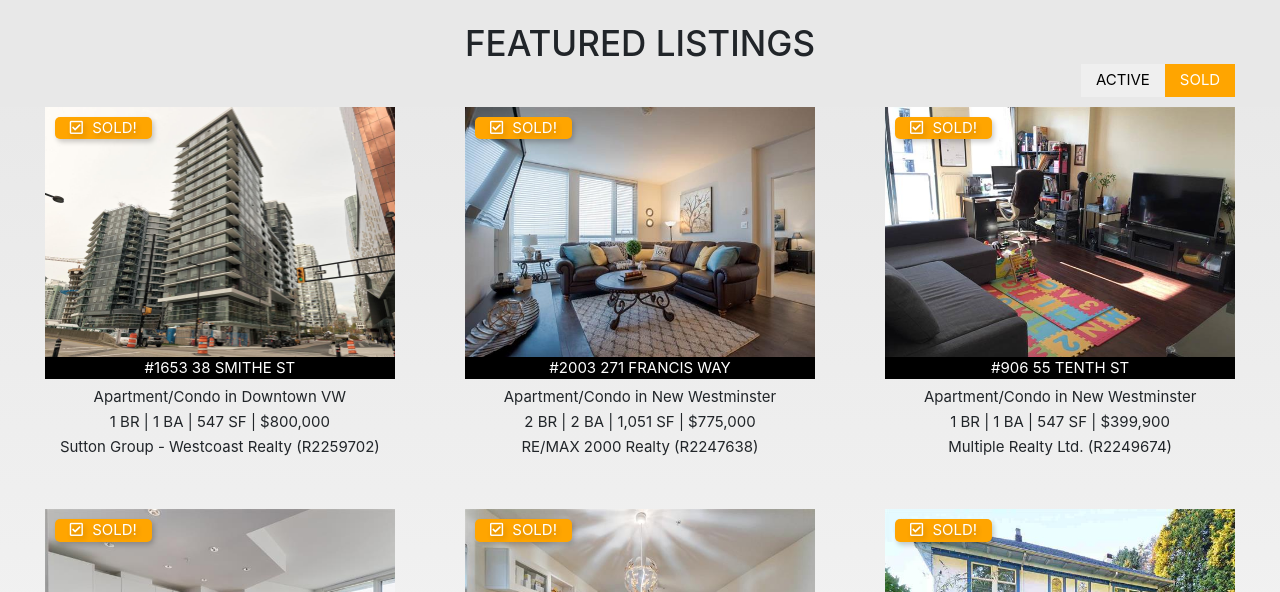
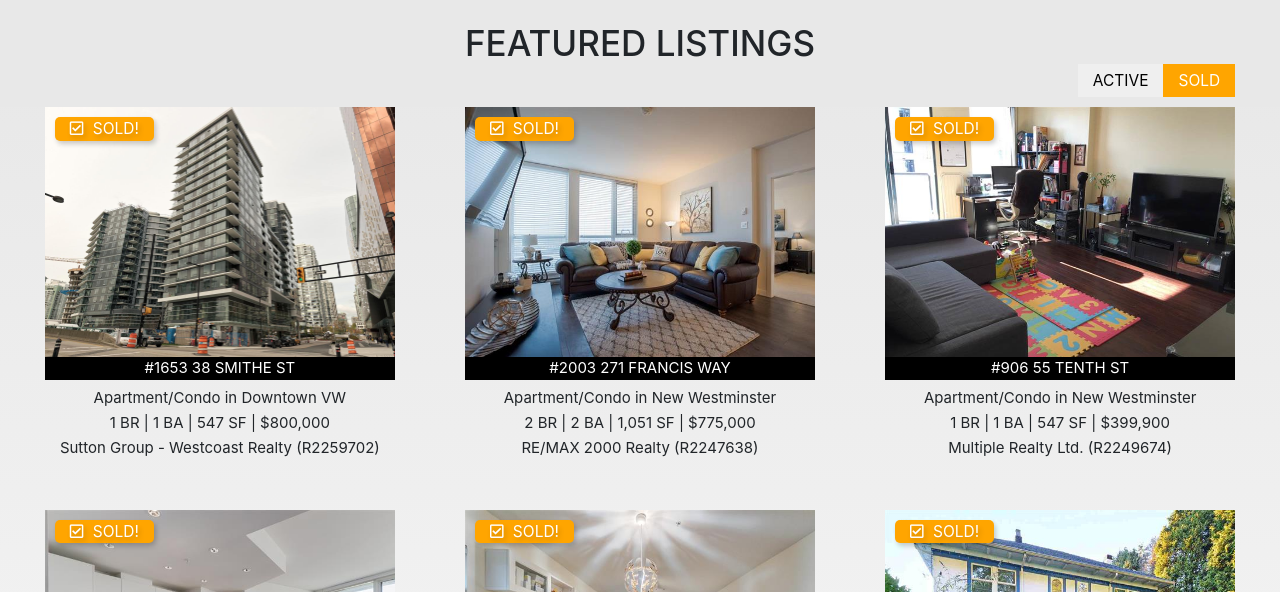
Before and after one commit to newhomes/newhomes.github.io, a website: page realestate.html in a window 1280 px wide. Shown: the part 208-800 px from the top of the page. Drawn offline with nearby package versions, Linux system fonts and the light colour scheme.

Commit message:
size bug 3

```diff
--- a/sass/pages/_realestate.scss
+++ b/sass/pages/_realestate.scss
@@ -37,7 +37,7 @@
 
 .mode {
   float: right;
-  font-size: 1.5rem;
+  font-size: 1.55rem;
   padding: 5px 15px;
   display: inline-block;
   border: none;
@@ -55,7 +55,7 @@
 
 .statusTag {
   color: white;
-  font-size: 1.5rem;
+  font-size: 1.55rem;
   text-shadow: 2px 3px 5px rgba(0,0,0,.2);
   border-radius: 5px;
   text-transform: uppercase;
```
Also changed, not shown: css/Styles.css.
